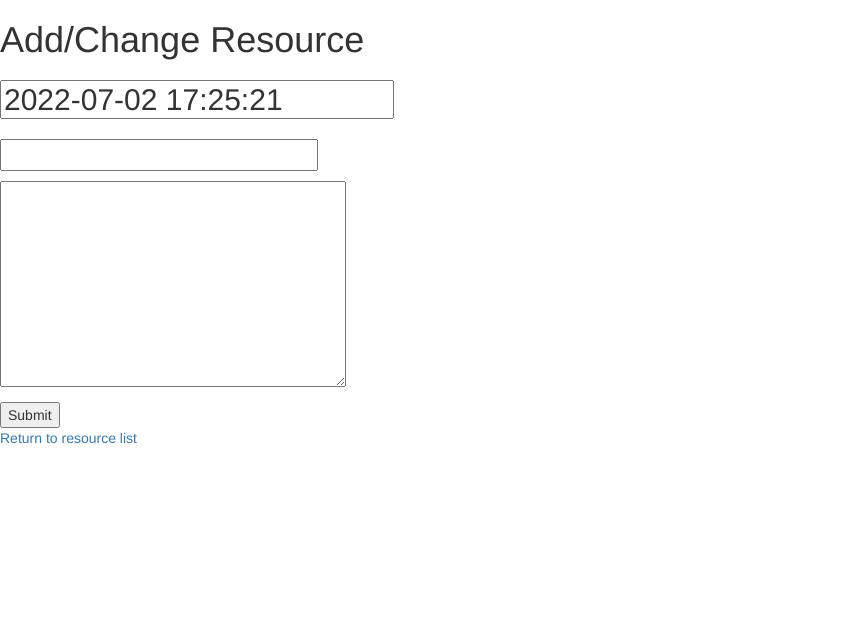
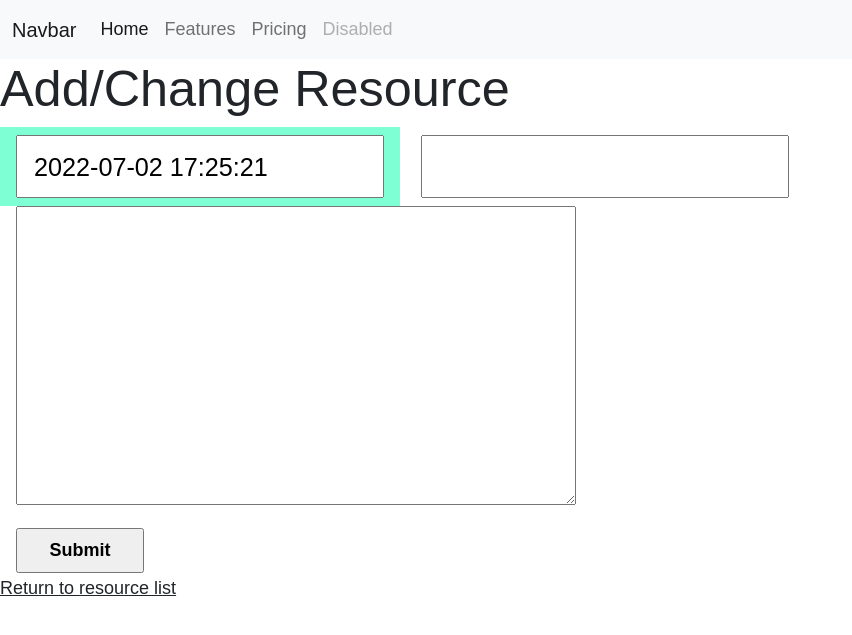
Before and after one commit to Jefex7/trainingExample, a Django app: page /resource in a window 1280 px wide. Shown: the top 635 px of the page, without its empty margins (0-852 px from the left). Run offline with Django 4.2, Linux system fonts and the light colour scheme; some libraries are stand-ins or nearby versions.

Commit message:
Added Navbar

```diff
--- /dev/null
+++ b/JournalD/journalAppD/static/css/resource.css
@@ -0,0 +1,98 @@
+* {
+    box-sizing: border-box;
+}
+
+body {
+    font-family: sans-serif;
+    font-size: 18px;
+}
+
+a {
+    color: inherit;
+}
+a:hover {
+    opacity: 0.7;
+}
+
+h1 {
+    font-size: 2.8em;
+}
+
+h1 a {
+    text-decoration: none;
+}
+
+h2, h3 {
+    font-size: 1.4em;
+    margin: 0;
+    display: inline-block;
+    padding: 0.5rem 1rem;
+    vertical-align: top;
+}
+
+h2 {
+    background-color: aquamarine;
+}
+
+.mark {
+    background-color: gainsboro;
+}
+.mark a {
+    text-decoration: none;
+}
+
+article {
+    margin-bottom: 0.5rem;
+}
+
+p {
+    font-size: 1.2em;
+    padding-left: 1rem;
+    line-height: 1.3em;
+    max-width: 36rem;
+    color: dimgray;
+}
+
+em {
+    font-style: normal;
+    font-weight: bold;
+}
+
+/* Form */
+
+label {
+    display: block;
+}
+
+button,
+textarea,
+input {
+    font-size: inherit;
+    min-height: 2.5em;
+    padding: 0 1rem;
+}
+
+input[type="text"],
+textarea {
+    width: 100%;
+}
+
+textarea {
+    padding: 0.5rem 1rem;
+    font-family: sans-serif;
+}
+
+button,
+input[type="submit"] {
+    margin: 0 1rem 2px 1rem;
+    cursor: pointer;
+    font-weight: bold;
+    min-width: 8rem;
+}
+
+/* Day coloring */
+
+.Saturday,
+.Sunday {
+    background-color: lightsalmon;
+}
--- a/JournalD/journalAppD/templates/base.html
+++ b/JournalD/journalAppD/templates/base.html
@@ -1,9 +1,46 @@
+
 <!DOCTYPE html>
+{% load static %}
 <html lang="en">
+<nav class="navbar navbar-expand-lg navbar-light bg-light">
+  <div class="container-fluid">
+    <a class="navbar-brand" href="#">Navbar</a>
+    <button
+      class="navbar-toggler"
+      type="button"
+      data-mdb-toggle="collapse"
+      data-mdb-target="#navbarNav"
+      aria-controls="navbarNav"
+      aria-expanded="false"
+      aria-label="Toggle navigation"
+    >
+      <i class="fas fa-bars"></i>
+    </button>
+    <div class="collapse navbar-collapse" id="navbarNav">
+      <ul class="navbar-nav">
+        <li class="nav-item">
+          <a class="nav-link active" aria-current="page" href="#">Home</a>
+        </li>
+        <li class="nav-item">
+          <a class="nav-link" href="#">Features</a>
+        </li>
+        <li class="nav-item">
+          <a class="nav-link" href="#">Pricing</a>
+        </li>
+        <li class="nav-item">
+          <a class="nav-link disabled"
+            >Disabled</a
+          >
+        </li>
+      </ul>
+    </div>
+  </div>
+</nav>
 <head>
-    <link rel="stylesheet" href="https://maxcdn.bootstrapcdn.com/bootstrap/3.4.1/css/bootstrap.min.css">
-  <script src="https://ajax.googleapis.com/ajax/libs/jquery/3.5.1/jquery.min.js"></script>
-  <script src="https://maxcdn.bootstrapcdn.com/bootstrap/3.4.1/js/bootstrap.min.js"></script>
+  <link rel="stylesheet" href="https://cdn.jsdelivr.net/npm/bootstrap@5.2.0-beta1/dist/css/bootstrap.min.css">
+  <script src="https://cdn.jsdelivr.net/npm/bootstrap@5.2.0-beta1/dist/js/bootstrap.bundle.min.js"></script>
+    <link rel="stylesheet" href="{% static 'css/resource.css' %}">
+    <link rel="stylesheet" href="{% static 'css/navbar.css' %}">
     <title>My Journal App</title>
 </head>
 <body>
```
Also changed, not shown: JournalD/journalAppD/templates/resource.css (added, +98 -0 lines).
